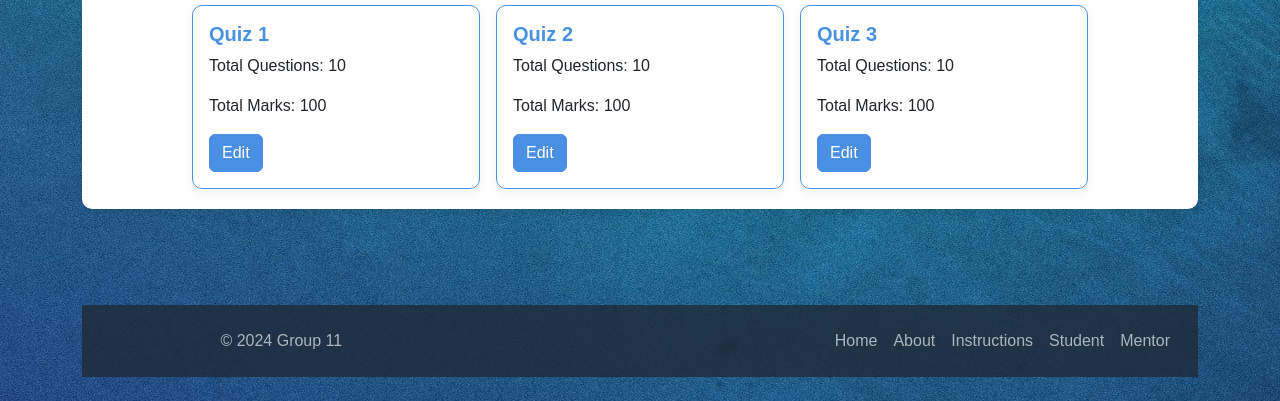
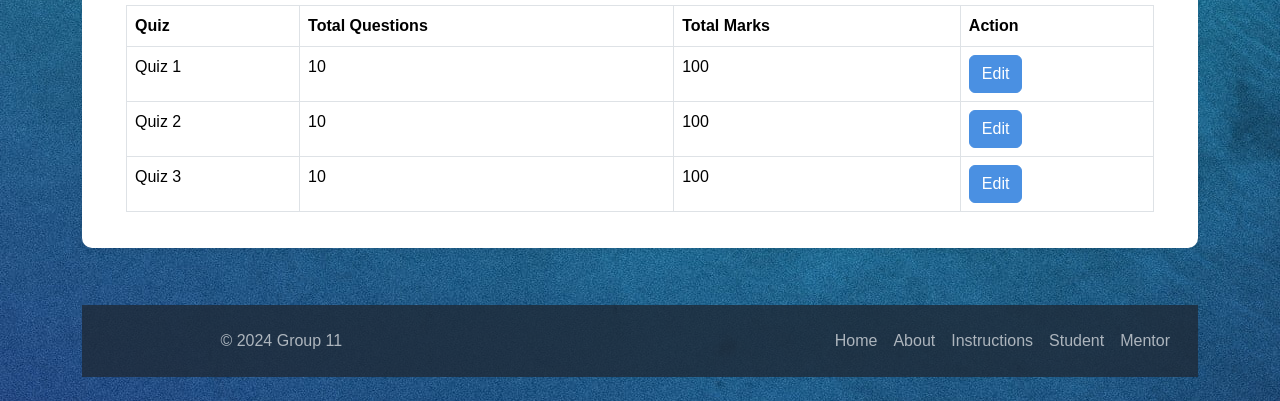
Before and after one commit to rhea164/Quizcraft, a website: page FrontEnd/pages/mentor.html in a window 1280 px wide. Shown: the part 399-800 px from the top of the page. Drawn offline with nearby package versions, Linux system fonts and the light colour scheme.

Commit message:
changed the way created quizzes look on mentor

```diff
--- a/FrontEnd/pages/mentor.html
+++ b/FrontEnd/pages/mentor.html
@@ -56,7 +56,7 @@
           </div>
         </div>
         <!-- Quiz List -->
-        <div class="container">
+        <!-- <div class="container">
           <div class="row">
             <div class="col-12">
               <h1 class="text-center">Your Quizzes</h1>
@@ -91,7 +91,49 @@
             </div>
           </div>
         </div>
+      </div> -->
+      <div class="container">
+        <div class="row">
+          <div class="col-12">
+            <h1 class="text-center">Your Quizzes</h1>
+          </div>
+        </div>
+        <div class="row">
+          <div class="col-12">
+            <table class="table table-bordered">
+              <thead>
+                <tr>
+                  <th scope="col">Quiz</th>
+                  <th scope="col">Total Questions</th>
+                  <th scope="col">Total Marks</th>
+                  <th scope="col">Action</th>
+                </tr>
+              </thead>
+              <tbody>
+                <tr>
+                  <td>Quiz 1</td>
+                  <td>10</td>
+                  <td>100</td>
+                  <td><a href="../pages/createQuiz.html"><button class="btn btn-primary">Edit</button></a></td>
+                </tr>
+                <tr>
+                  <td>Quiz 2</td>
+                  <td>10</td>
+                  <td>100</td>
+                  <td><a href="../pages/createQuiz.html"><button class="btn btn-primary">Edit</button></a></td>
+                </tr>
+                <tr>
+                  <td>Quiz 3</td>
+                  <td>10</td>
+                  <td>100</td>
+                  <td><a href="../pages/createQuiz.html"><button class="btn btn-primary">Edit</button></a></td>
+                </tr>
+              </tbody>
+            </table>
+          </div>
+        </div>
       </div>
+
     </div>
   </main>
   <!-- Main Scene with create quiz button -->
--- a/FrontEnd/pages/styles.css
+++ b/FrontEnd/pages/styles.css
@@ -101,7 +101,6 @@ footer {
   display: flex;
   justify-content: center; /* Centers the image horizontally */
   align-items: center; /* Centers the image vertically if container height is greater */
-  margin-top: 15px; /* Adds space above the image */
 }
 
 .card-image {
```
